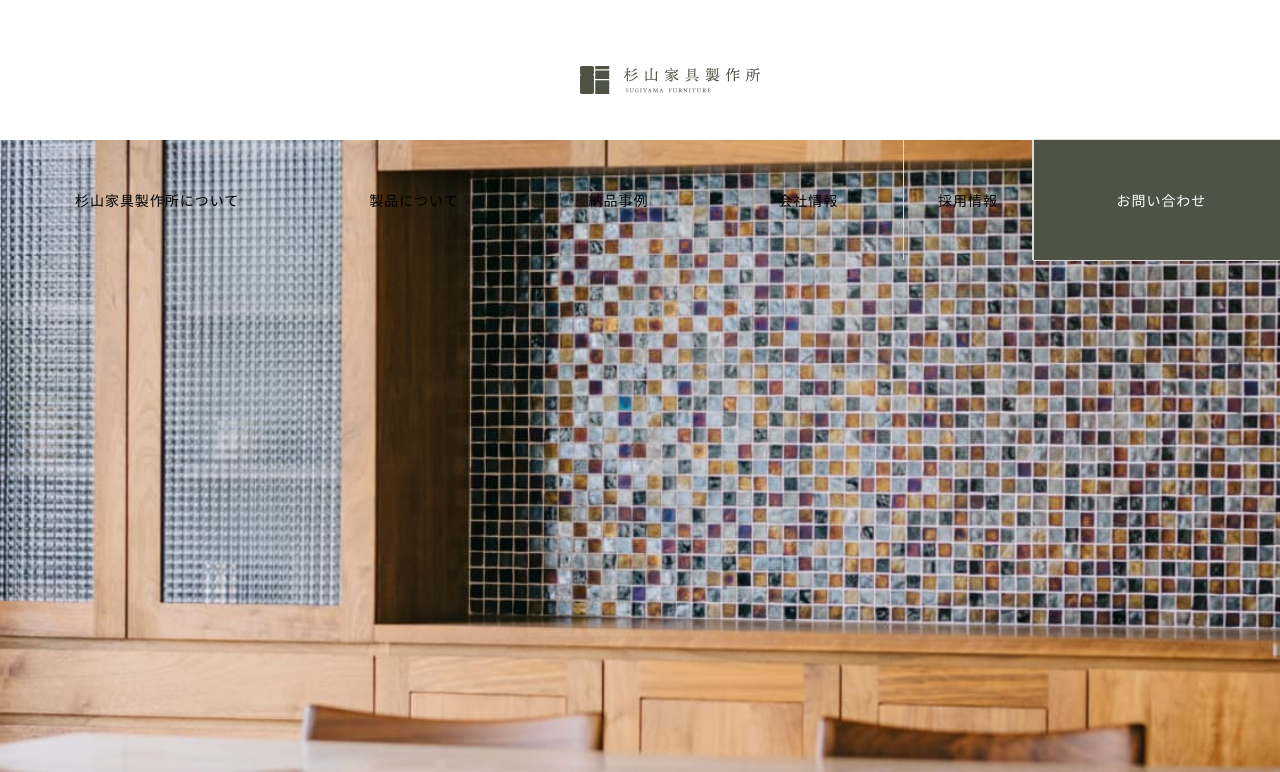
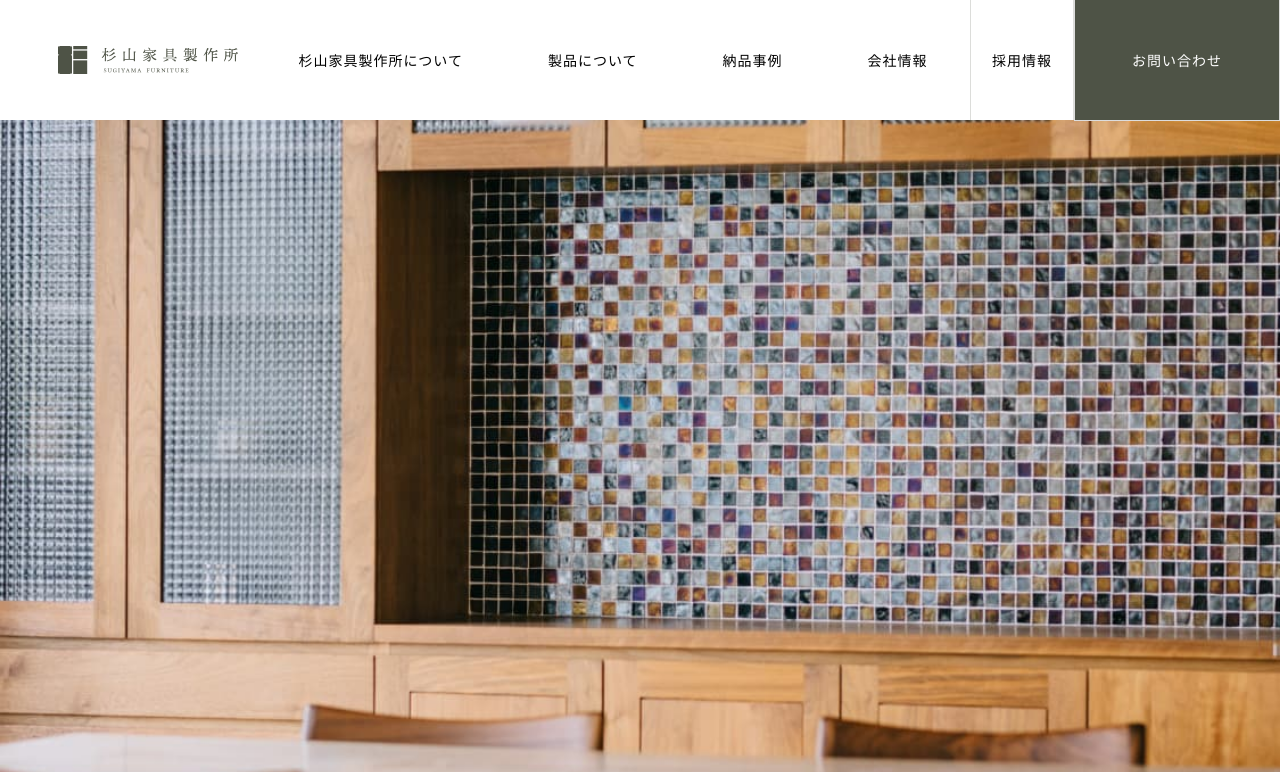
Before and after one commit to Minny1020/Sugiyamakagu.Portfolio1, a plain HTML site: page re2.html in a window 1280 px wide. Shown: the top 772 px of the page. Drawn offline with Linux system fonts and the light colour scheme.

Commit message:
pc版メニューの修正

```diff
--- a/re2.html
+++ b/re2.html
@@ -15,7 +15,7 @@
     <div></div>
     </div>
   </header>
-  <header class="show-only-pc">
+  <header class="menu show-only-pc">
     <div class="logo">
       <img src="images/logo.svg" alt="">
     </div>
--- a/res2.css
+++ b/res2.css
@@ -851,6 +851,11 @@ img {
        #contact:hover {
          opacity: .7;
        }
+       header.menu {
+         display: flex;
+         margin: 0;
+         padding: 0;
+       }
        header .logo {
          flex-basis: 20%;
          height: 100%;
```
